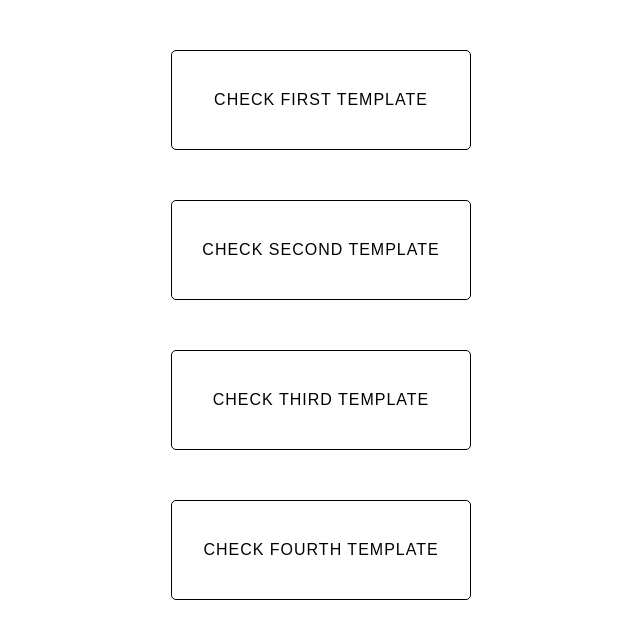
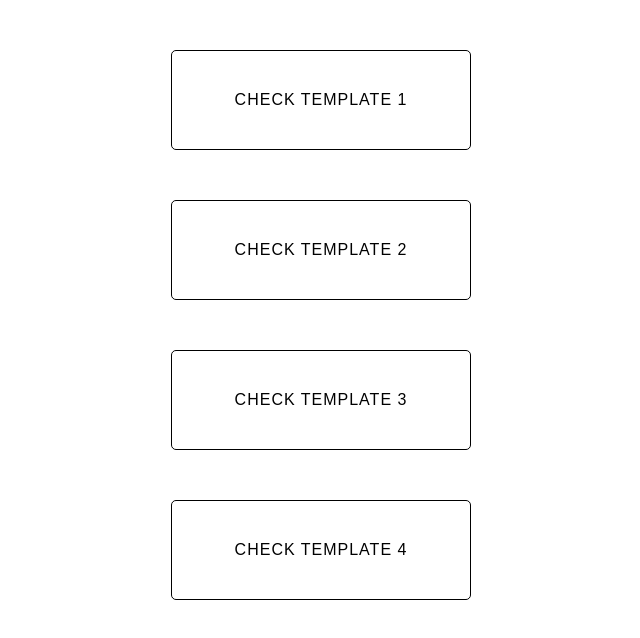
Before and after one commit to roma-teslenko/rtsworks.github.io, a plain HTML site: page index.html in a window 1280 px wide. Shown: the whole page, without its empty margins (319-959 px from the left). Drawn offline with Linux system fonts and the light colour scheme.

Commit message:
Update index.html

```diff
--- a/index.html
+++ b/index.html
@@ -8,16 +8,16 @@
 <body>
 	<div class="wraper">
 		<a href="https://theromass.github.io/firstTemplate/" target="blank">
-			<button id="firstOne">check first template</button>
+			<button id="firstOne">check template 1</button>
 		</a>
 		<a href="https://theromass.github.io/secondTemplate/" target="blank">
-			<button id="secondOne">check second template</button>
+			<button id="secondOne">check template 2</button>
 		</a>
 		<a href="https://theromass.github.io/thirdTemplate/" target="blank">
-			<button id="secondOne">check third template</button>
+			<button id="secondOne">check template 3</button>
 		</a>
 		<a href="https://theromass.github.io/fourthTemplate/" target="blank">
-			<button id="secondOne">check fourth template</button>
+			<button id="secondOne">check template 4</button>
 		</a>
 	</div>
 </body>
```
